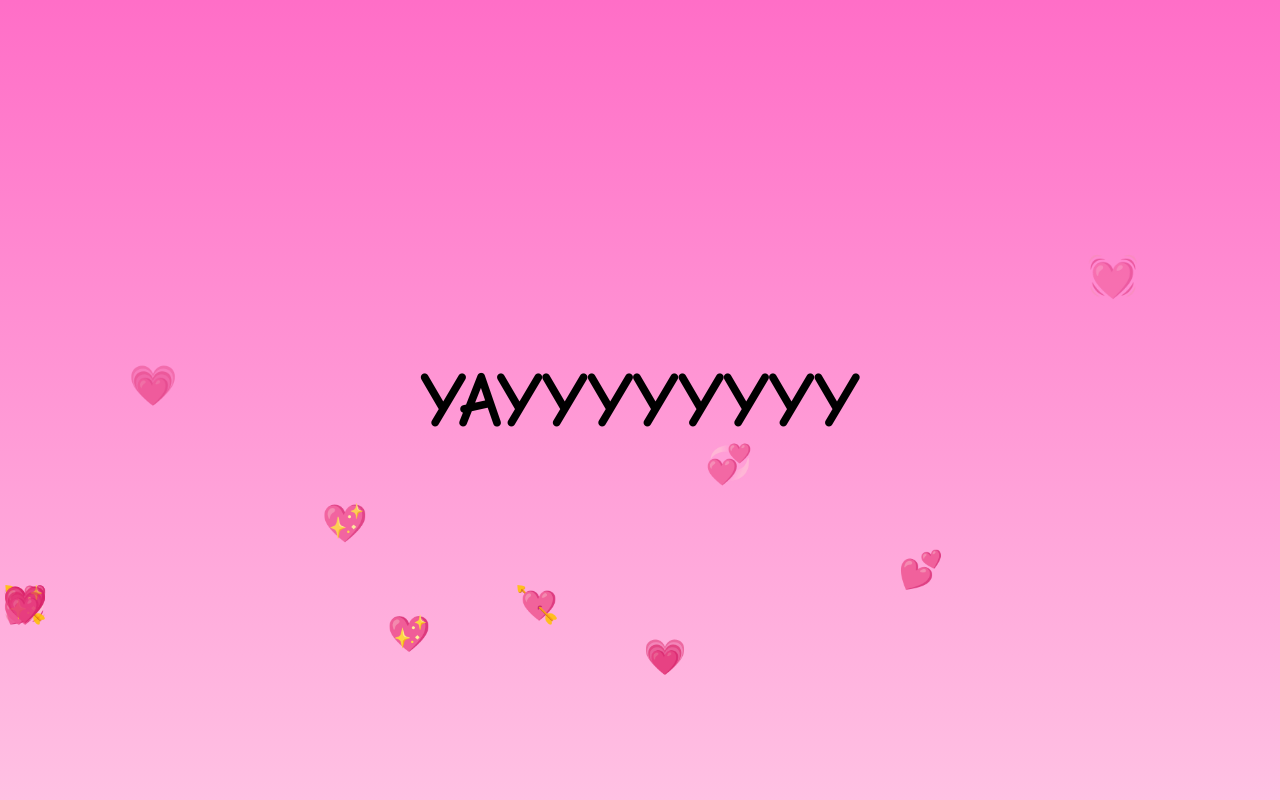
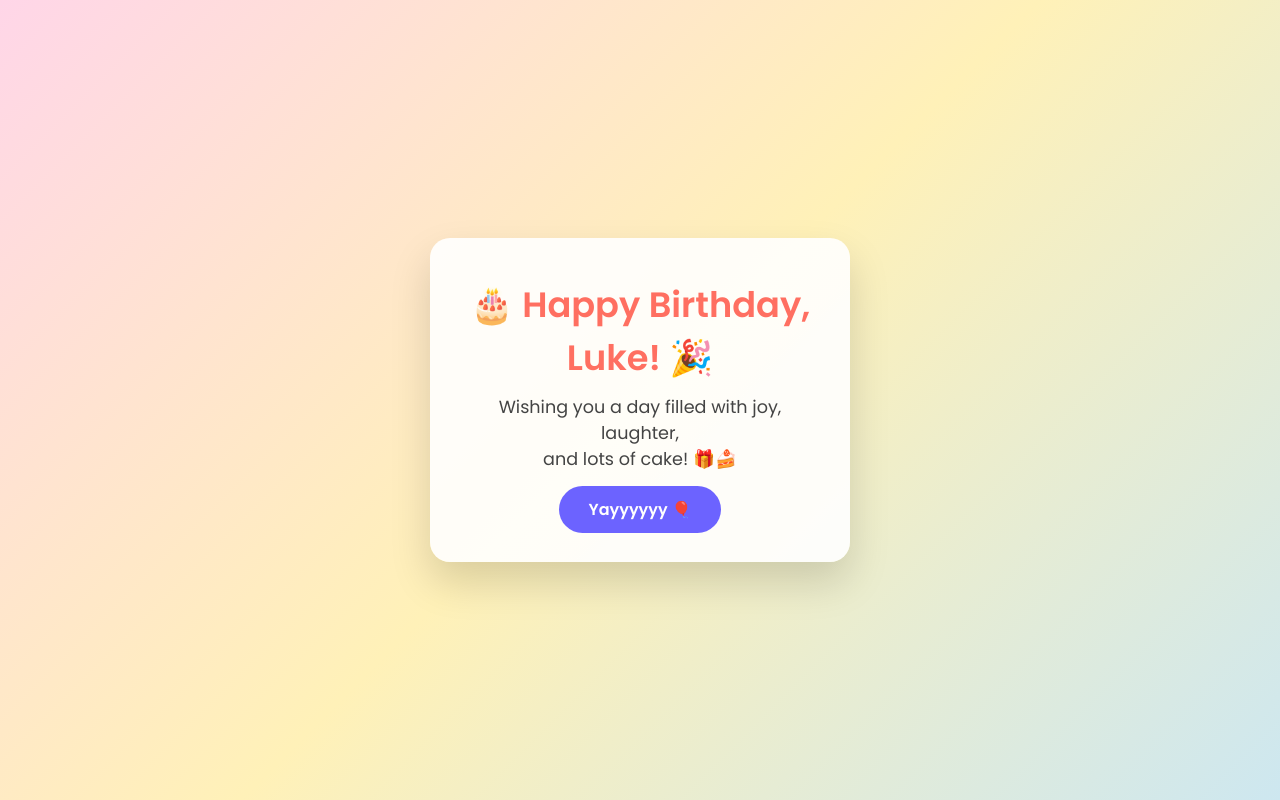
Before and after one commit to azkindu-creator/LUKEEEEEEE, a plain HTML site: page index2.html in a window 1280 px wide. Drawn offline with Linux system fonts and the light colour scheme.

Commit message:
Update index2.html

```diff
--- a/index2.html
+++ b/index2.html
@@ -1,36 +1,23 @@
 <!DOCTYPE html>
 <html lang="en">
 <head>
-    <meta charset="UTF-8">
-    <meta name="viewport" content="width=device-width, initial-scale=1.0">
-    <link rel="stylesheet" href="style2.css"> <!-- FIXED -->
-    <title>LETTER</title>
+  <meta charset="UTF-8" />
+  <meta name="viewport" content="width=device-width, initial-scale=1.0" />
+  <title>Happy Birthday Luke 🎂</title>
+  <link rel="stylesheet" href="style.css" />
+  <link href="https://fonts.googleapis.com/css2?family=Poppins:wght@400;600&display=swap" rel="stylesheet">
 </head>
+<body>
 
-<body style="font-size: 5ex;">
+  <div class="card">
+    <h1>🎂 Happy Birthday, Luke! 🎉</h1>
+    <p>
+      Wishing you a day filled with joy, laughter,<br>
+      and lots of cake! 🎁🍰
+    </p>
 
-<!-- Bubble background -->
-<div class="bubble-bg">
-    <span>💗</span>
-    <span>💖</span>
-    <span>💘</span>
-    <span>💞</span>
-    <span>💕</span>
-    <span>💓</span>
-    <span>💗</span>
-    <span>💖</span>
-    <span>💖</span>
-    <span>💗</span>
-    <span>💓</span>
-    <span>💕</span>
-    <span>💞</span>
-    <span>💘</span>
-    <span>💖</span>
-    <span>💗</span>
-</div>
+    <a href="index.html" class="btn back">Yayyyyyy 🎈</a>
+  </div>
 
-<h1>
-YAYYYYYYYY
-</h1>
 </body>
 </html>
```
